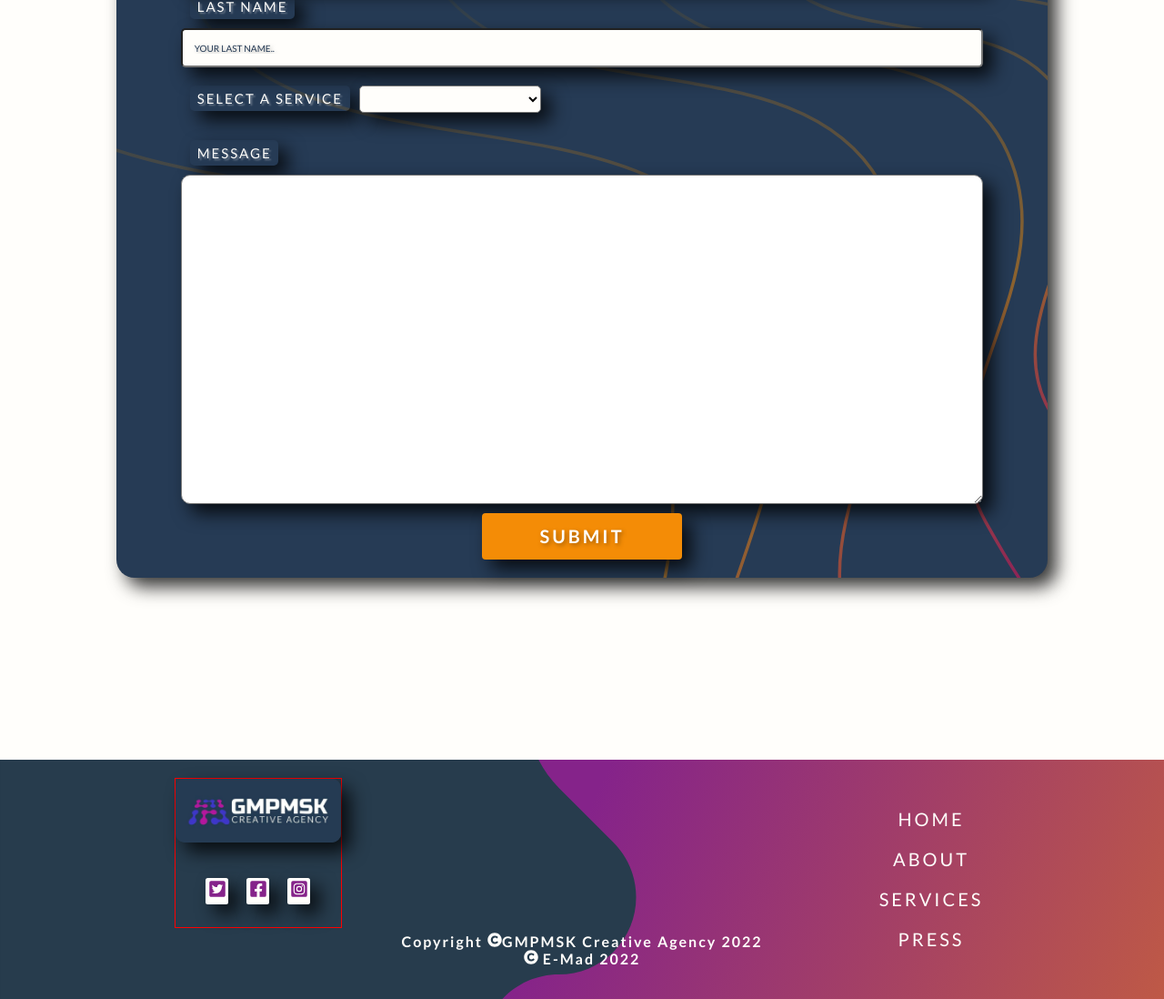
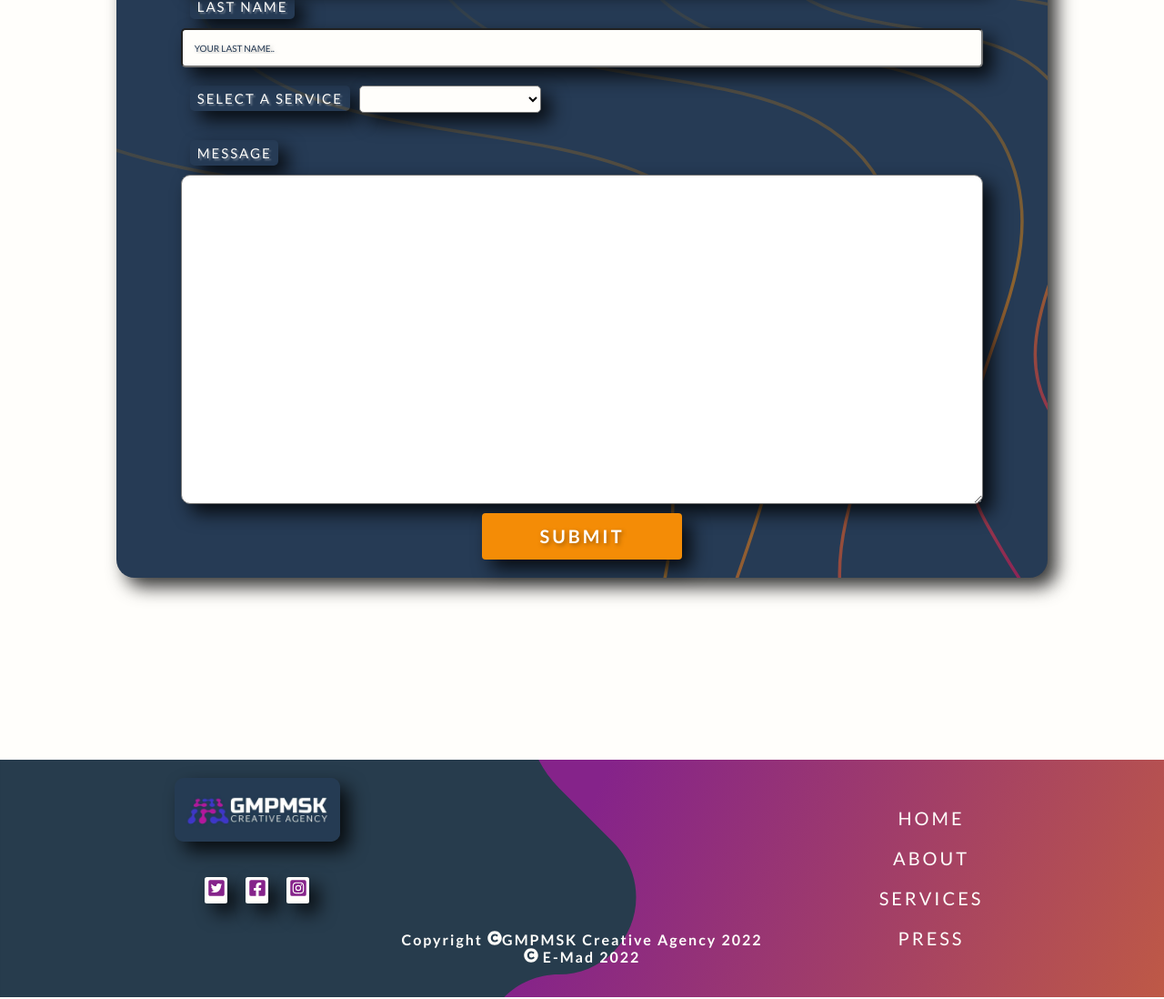
Before and after one commit to emsoltan/gmpmsk-creatitve-agency, a React (Create React App) app: page / in a window 1280 px wide. Shown: the part 6660-7758 px from the top of the page at 91% size. Built offline with nearby package versions, Linux system fonts and the light colour scheme.

Commit message:
fixed footer view/ updated navbar view to fixed/ added breakfpoints

```diff
--- a/src/components/07-Footer/Footer.jsx
+++ b/src/components/07-Footer/Footer.jsx
@@ -35,7 +35,7 @@ const StyledFooter = styled.footer`
     margin: 0 auto;
     @media screen and (max-width: 800px) {
       width: 80%;
-      justify-content: space-around;
+      justify-content: space-evenly;
     }
     img {
       max-height: 7rem;
@@ -91,7 +91,6 @@ const StyledFooter = styled.footer`
       display: flex;
       flex-direction: column;
       align-items: center;
-      border: 1px solid red;
       .social-nav {
         font-size: 2rem;
         margin-top: 3rem;
```
